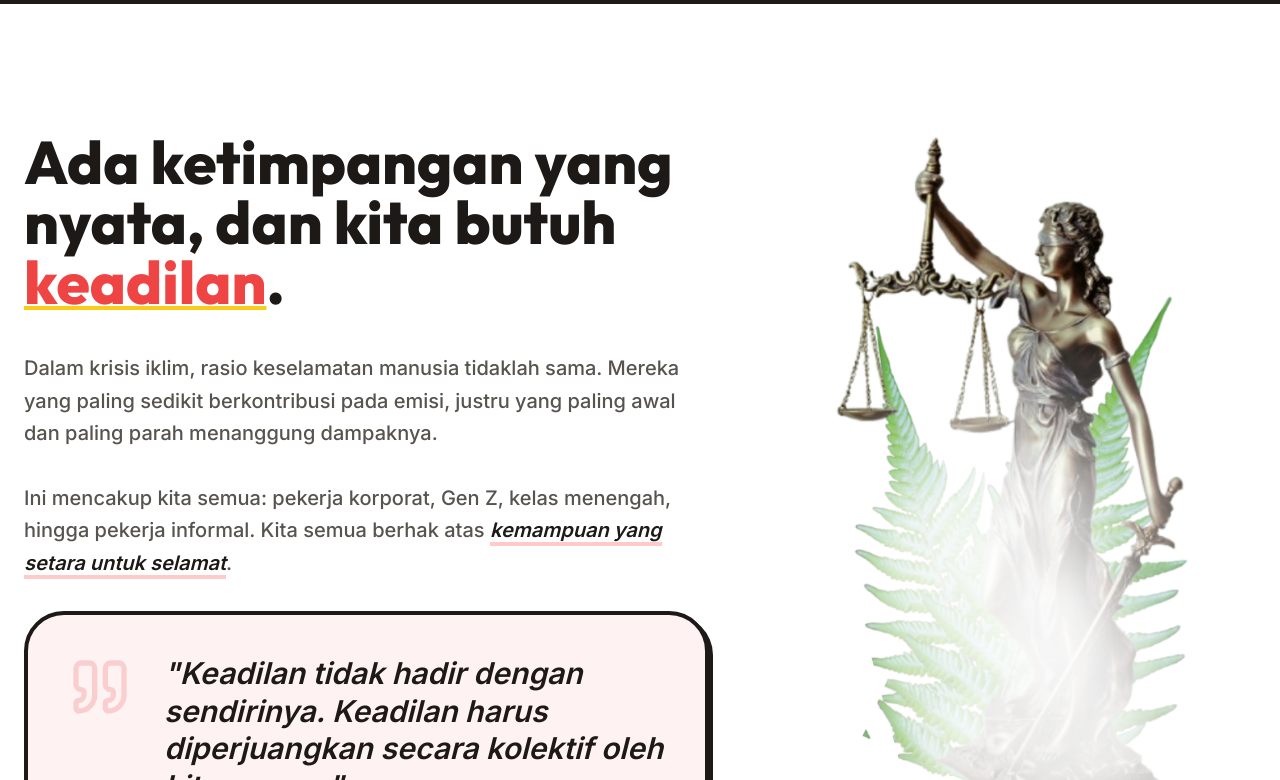
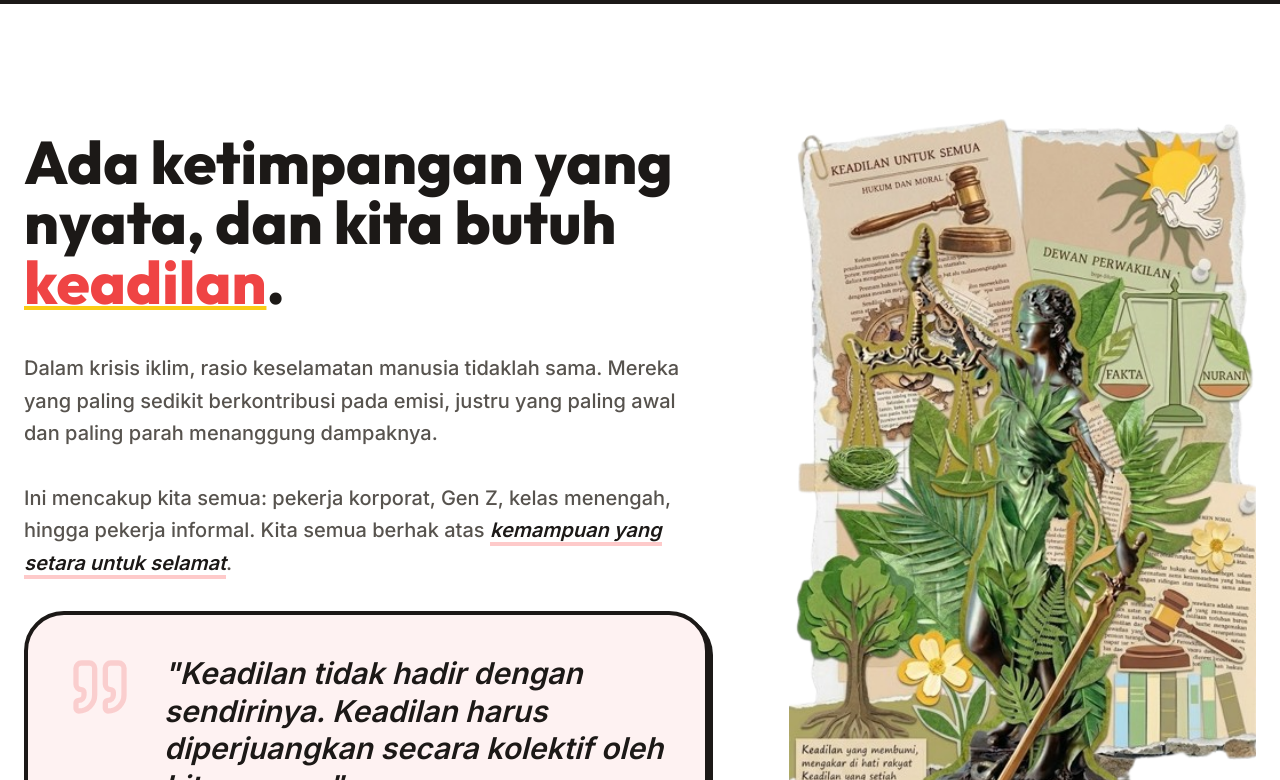
Before and after one commit to citrapricylia-am/web-krisis-iklim-kita, a React (Vite) app: page / in a window 1280 px wide. Shown: the part 800-1580 px from the top of the page. Built offline with nearby package versions, Linux system fonts and the light colour scheme.

Commit message:
change picture

```diff
--- a/App.tsx
+++ b/App.tsx
@@ -212,7 +212,7 @@ const App: React.FC = () => {
     {/* KANAN — GAMBAR */}
     <div className="lg:col-span-5 flex justify-end relative">
       <img
-        src="/assets/edit_law.png"
+        src="/assets/removebg.png"
         alt="Ilustrasi keadilan iklim"
         className="w-full max-w-lg translate-y-[-2rem]"
       />
```
